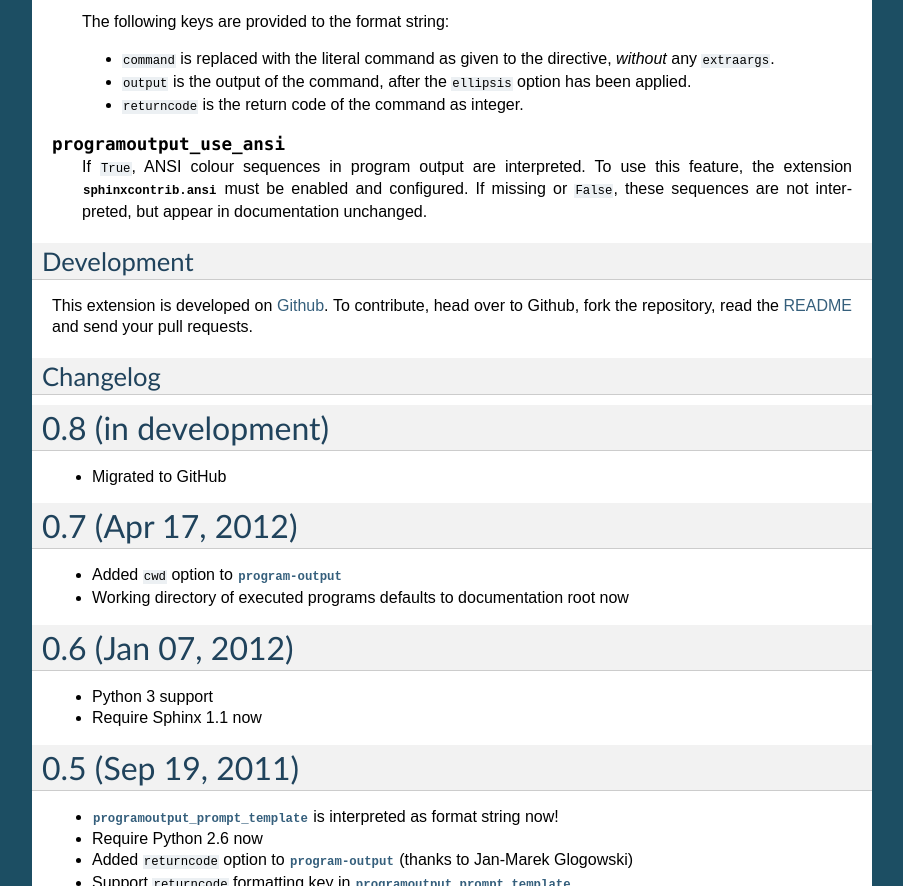
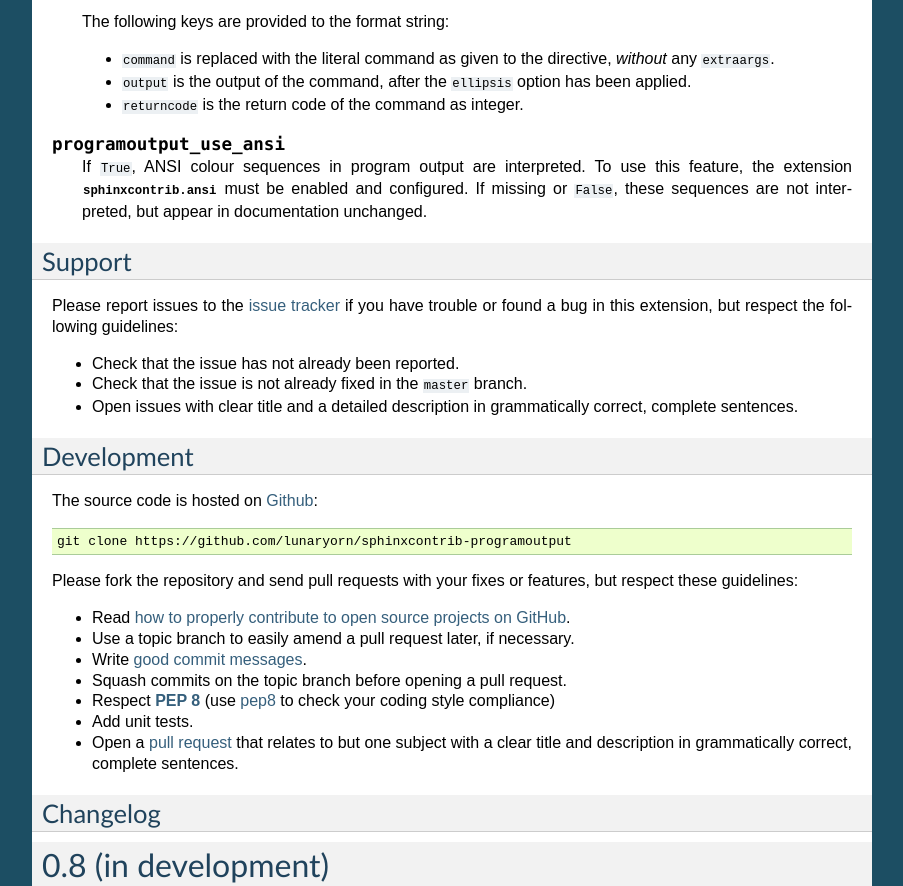
Before and after one commit to thomasgoirand/sphinxcontrib-programoutput, a Sphinx documentation site: the page built from doc/index.rst, in a window 1280 px wide and 900 px high, scrolled down 4224 px, cut to the strip 14-900 px from the top of the window. Shown: the whole strip, without its empty margins (198-1101 px from the left). Built offline with Sphinx 7.4.7, drawn with Linux system fonts in a browser that asks for light colours; the version number could not be read and is left out.

Commit message:
Add support and development docs

```diff
--- a/doc/index.rst
+++ b/doc/index.rst
@@ -240,11 +240,39 @@ This extension understands the following configuration options:
    interpreted, but appear in documentation unchanged.
 
 
+Support
+-------
+
+Please report issues to the `issue tracker`_ if you have trouble or found a bug
+in this extension, but respect the following guidelines:
+
+- Check that the issue has not already been reported.
+- Check that the issue is not already fixed in the ``master`` branch.
+- Open issues with clear title and a detailed description in grammatically
+  correct, complete sentences.
+
+
 Development
 -----------
 
-This extension is developed on Github_.  To contribute, head over to Github,
-fork the repository, read the README_ and send your pull requests.
+The source code is hosted on Github_::
+
+   git clone https://github.com/lunaryorn/sphinxcontrib-programoutput
+
+Please fork the repository and send pull requests with your fixes or features,
+but respect these guidelines:
+
+- Read `how to properly contribute to open source projects on GitHub
+  <http://gun.io/blog/how-to-github-fork-branch-and-pull-request/>`_.
+- Use a topic branch to easily amend a pull request later, if necessary.
+- Write `good commit messages
+  <http://tbaggery.com/2008/04/19/a-note-about-git-commit-messages.html>`_.
+- Squash commits on the topic branch before opening a pull request.
+- Respect :pep:`8` (use `pep8`_ to check your coding style compliance)
+- Add unit tests.
+- Open a `pull request <https://help.github.com/articles/using-pull-requests>`_
+  that relates to but one subject with a clear title and description in
+  grammatically correct, complete sentences.
 
 
 Changelog
@@ -272,3 +300,5 @@ License
 .. _github: https://github.com/lunaryorn/sphinxcontrib-programoutput
 .. _readme: https://github.com/lunaryorn/sphinxcontrib-programoutput/blob/master/README.rst
 .. _format string: http://docs.python.org/library/string.html#formatstrings
+.. _issue tracker: https://github.com/lunaryorn/sphinxcontrib-programoutput/issues
+.. _pep8: http://pypi.python.org/pypi/pep8/
```
